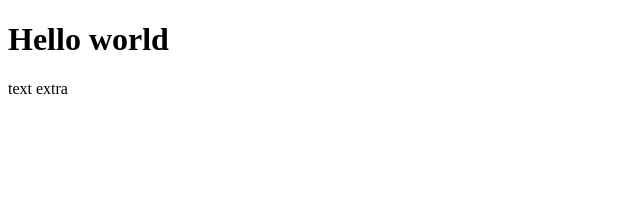
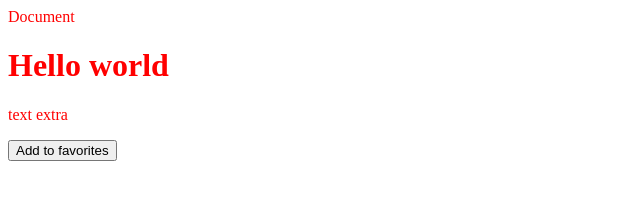
Before and after one commit to sandravah12345/javaexercicehtmlcss, a plain HTML site: page jeu.html in a window 1280 px wide. Shown: the whole page, without its empty margins (0-640 px from the left). Drawn offline with Linux system fonts and the light colour scheme.

Commit message:
troiseme commit

```diff
--- a/index.html
+++ b/jeu.html
@@ -4,13 +4,23 @@
     <meta charset="UTF-8">
     <meta http-equiv="X-UA-Compatible" content="IE=edge">
     <meta name="viewport" content="width=device-width, initial-scale=1.0">
+    <link rel="stylesheet" href="style.css">
+    <link script
     <title>Document</title>
 </head>
+
 <body>
     <h1>Hello world</h1>
 
     <p>text extra
+    </p>
 
+    <p>
+        <button type="button" id="monboutton">
+            Add to favorites
+        </button>
+
+</button>
     </p>
 </body>
 </html>
--- /dev/null
+++ b/script.js
@@ -0,0 +1 @@
+alert ("comme vas tu")
--- /dev/null
+++ b/style.css
@@ -0,0 +1,3 @@
+body {
+    color: red;
+}
```
Also changed, not shown: 1 other file.
